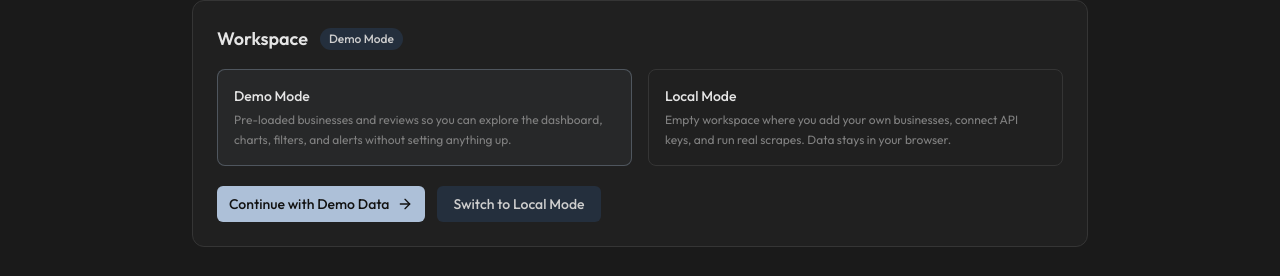
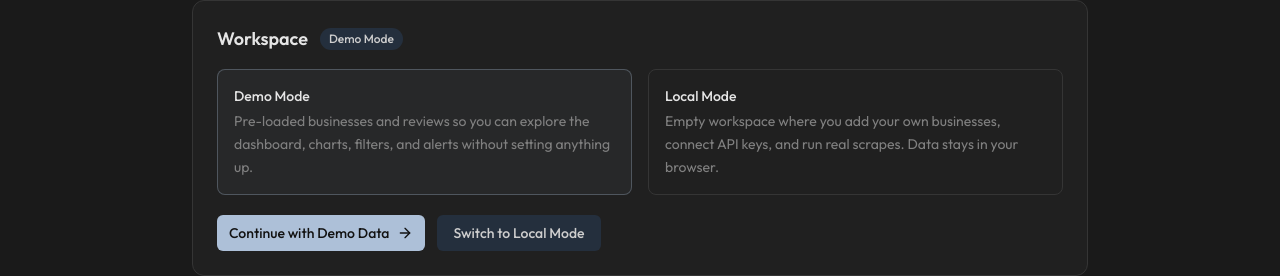
Before and after one commit to jonmartin721/review-hound, a Next.js app in the folder frontend/: page /welcome in a window 1280 px wide. Shown: the part 97-373 px from the top of the page. Built offline with nearby package versions, Linux system fonts and the light colour scheme.

Commit message:
Fix workspace selector readability and navbar badge
Bumped the mode card descriptions from text-xs to text-sm,
they were hard to read. Also centered the demo/local mode
badge in the navbar with absolute positioning so it doesn't
drift based on logo vs nav link widths.

```diff
--- a/frontend/components/layout/Navbar.tsx
+++ b/frontend/components/layout/Navbar.tsx
@@ -26,7 +26,7 @@ export function Navbar() {
 
   return (
     <nav className="bg-card border-b border-border sticky top-0 z-40">
-      <div className="container mx-auto px-6 py-4 flex justify-between items-center">
+      <div className="container mx-auto px-6 py-4 flex justify-between items-center relative">
         <Link href="/" className="text-sm font-semibold uppercase tracking-wider text-foreground inline-flex items-center gap-2">
           <svg className="w-5 h-5" viewBox="0 0 32 32" fill="none" xmlns="http://www.w3.org/2000/svg">
             <ellipse cx="16" cy="20" rx="6" ry="5" className="fill-primary"/>
@@ -41,7 +41,7 @@ export function Navbar() {
           <Link
             href="/welcome"
             className={cn(
-              "font-medium uppercase tracking-wider text-xs px-3 py-1.5 rounded-md transition-colors cursor-pointer",
+              "absolute left-1/2 -translate-x-1/2 font-medium uppercase tracking-wider text-xs px-3 py-1.5 rounded-md transition-colors cursor-pointer",
               workspaceMode === 'sample'
                 ? "bg-accent text-accent-foreground hover:bg-accent/80"
                 : "bg-primary/10 text-primary hover:bg-primary/20"
--- a/frontend/components/layout/WorkspaceSelector.tsx
+++ b/frontend/components/layout/WorkspaceSelector.tsx
@@ -42,7 +42,7 @@ export function WorkspaceSelector() {
             mode === 'sample' ? "border-primary/30 bg-primary/5" : "border-border"
           )}>
             <p className="text-sm font-medium text-foreground mb-1">Demo Mode</p>
-            <p className="text-xs text-muted-foreground leading-relaxed">
+            <p className="text-sm text-muted-foreground leading-relaxed">
               Pre-loaded businesses and reviews so you can explore the dashboard, charts, filters, and alerts without setting anything up.
             </p>
           </div>
@@ -51,7 +51,7 @@ export function WorkspaceSelector() {
             mode === 'blank' ? "border-primary/30 bg-primary/5" : "border-border"
           )}>
             <p className="text-sm font-medium text-foreground mb-1">Local Mode</p>
-            <p className="text-xs text-muted-foreground leading-relaxed">
+            <p className="text-sm text-muted-foreground leading-relaxed">
               Empty workspace where you add your own businesses, connect API keys, and run real scrapes. Data stays in your browser.
             </p>
           </div>
```
